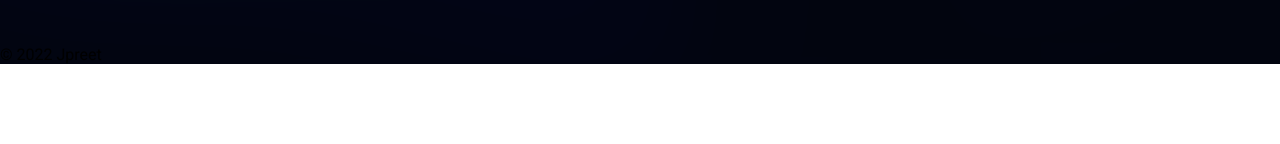
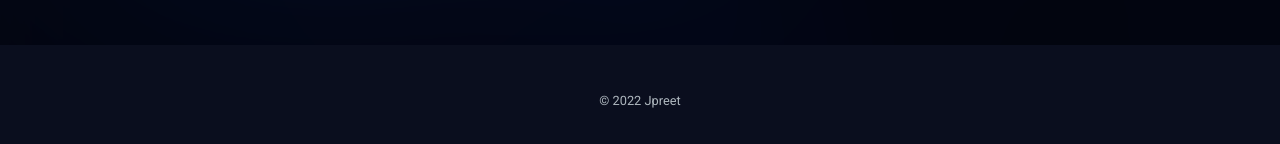
Before and after one commit to Jpreet927/Personal-Site, a plain HTML site: page pages/gallery.html in a window 1280 px wide. Shown: the part 2136-2280 px from the top of the page. Before the commit the page ends 2200 px from the top, so only its background shows below. Drawn offline with Linux system fonts and the light colour scheme.

Commit message:
added footer to gallery page

```diff
--- a/styles/gallery.css
+++ b/styles/gallery.css
@@ -9,7 +9,7 @@
 
 body {
   background-image: url("../images/Section-Background.png");
-  background-position: center;
+  /* background-position: center; */
   background-size: cover;
   position: relative;
 }
@@ -144,3 +144,16 @@ body {
   margin-bottom: 24px;
   transition: transform 0.2s ease;
 }
+
+footer {
+  display: flex;
+  justify-content: center;
+  align-items: center;
+  padding: 3em 0;
+  background-color: #0a0e1e;
+}
+
+footer p {
+  font-size: 0.8em;
+  color: rgb(174, 183, 190);
+}
```
